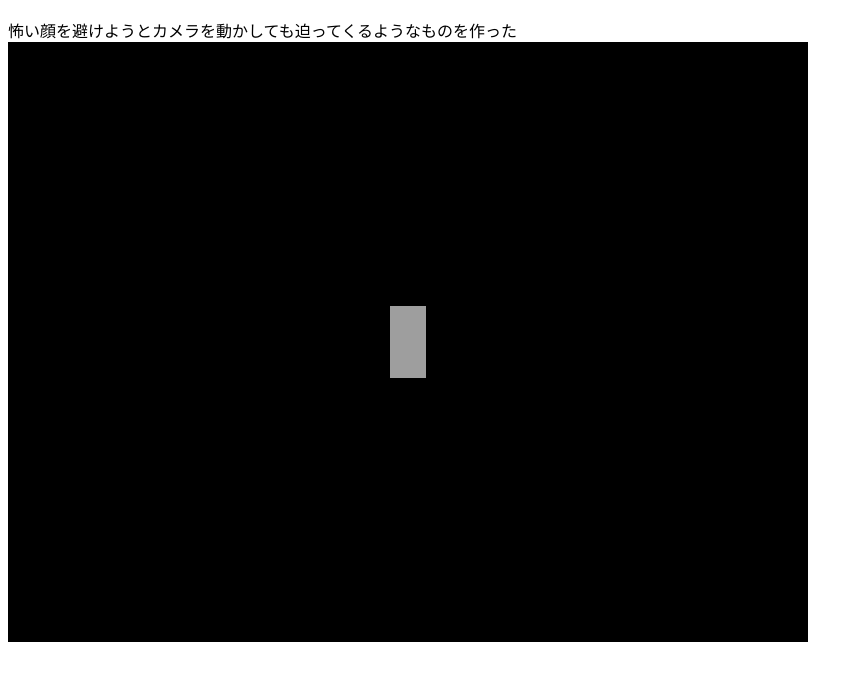
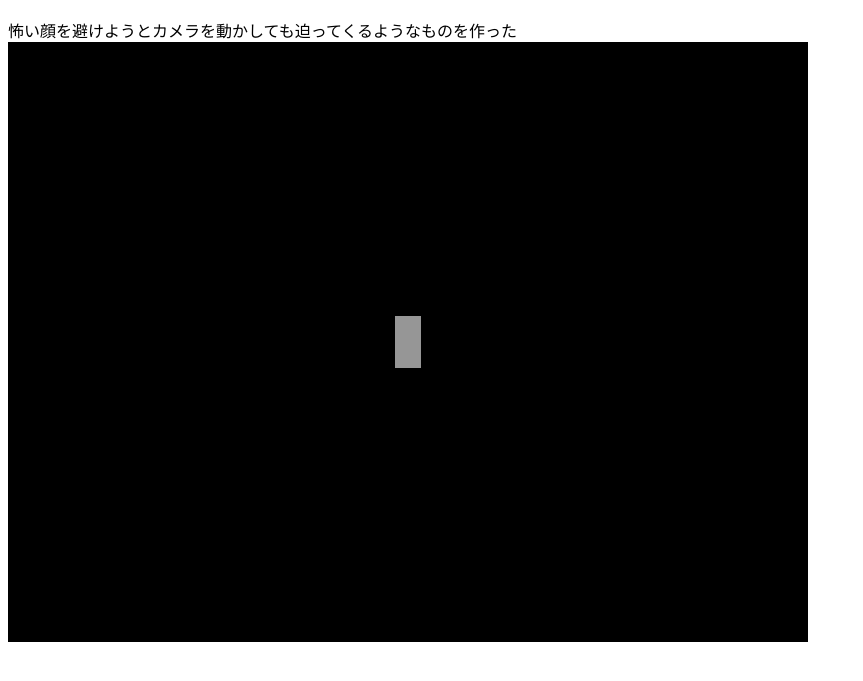
Before and after one commit to V2132085/report3, a plain HTML site: page final.html in a window 1280 px wide. Shown: the part 57-738 px from the top of the page, without its empty margins (0-863 px from the left). Drawn offline with nearby package versions, Linux system fonts and the light colour scheme.

Commit message:
Update final.html

```diff
--- a/final.html
+++ b/final.html
@@ -58,8 +58,8 @@
 
         //顔
         const sprite1 = new THREE.Sprite(material);
-        sprite1.scale.set(1,2,1);
-        sprite1.position.set(0,0,-30);
+        sprite1.scale.set(10,20,10);
+        sprite1.position.set(0,0,-300);
         scene.add(sprite1);
 
         //const sprite2 = new THREE.Sprite(material);
@@ -84,7 +84,7 @@
 
         // 毎フレーム時に実行されるループイベントです
         function update() {
-          sprite1.position.z += 0.05;
+          sprite1.position.z += 0.10;
           //sprite2.position.z -= 0.03;
           //sprite3.position.x -= 0.03;
           //sprite4.position.x += 0.03;
```
